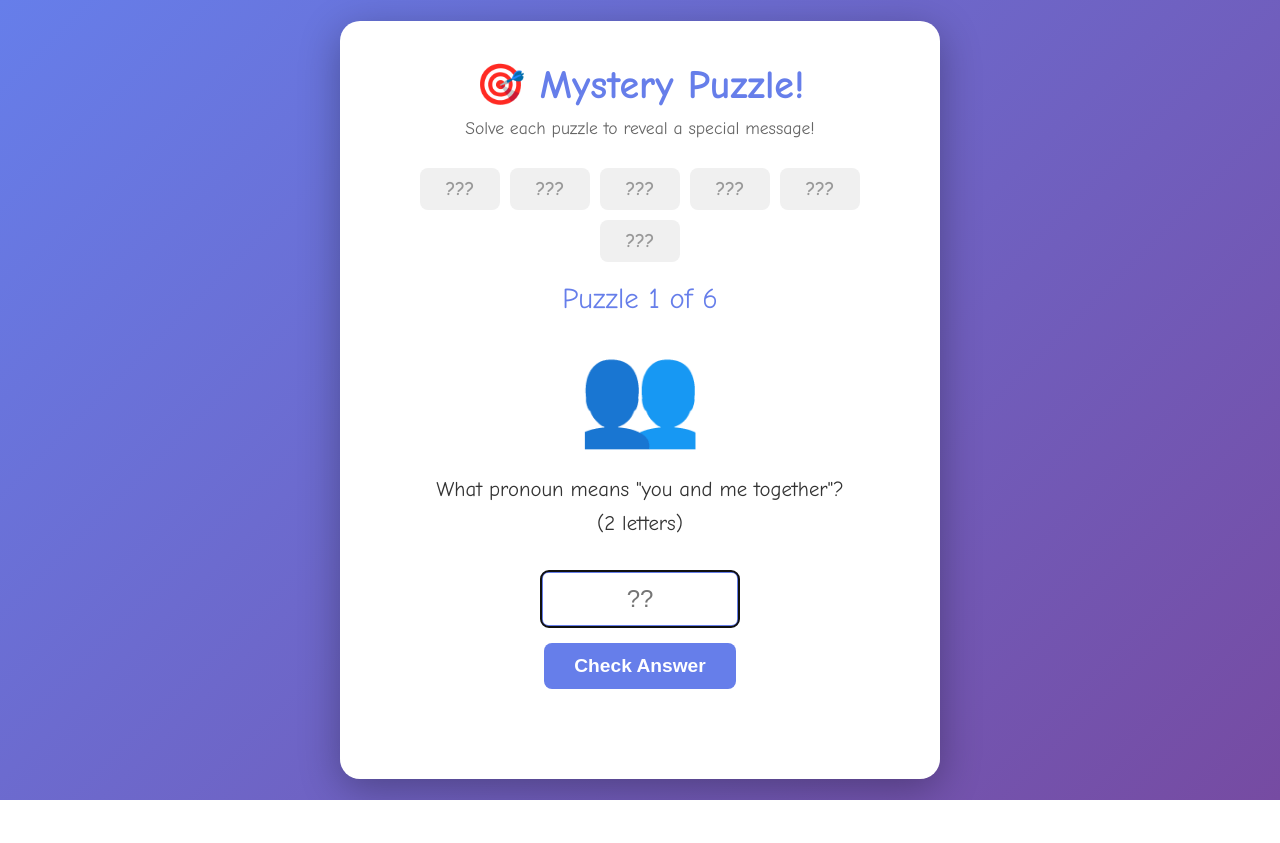
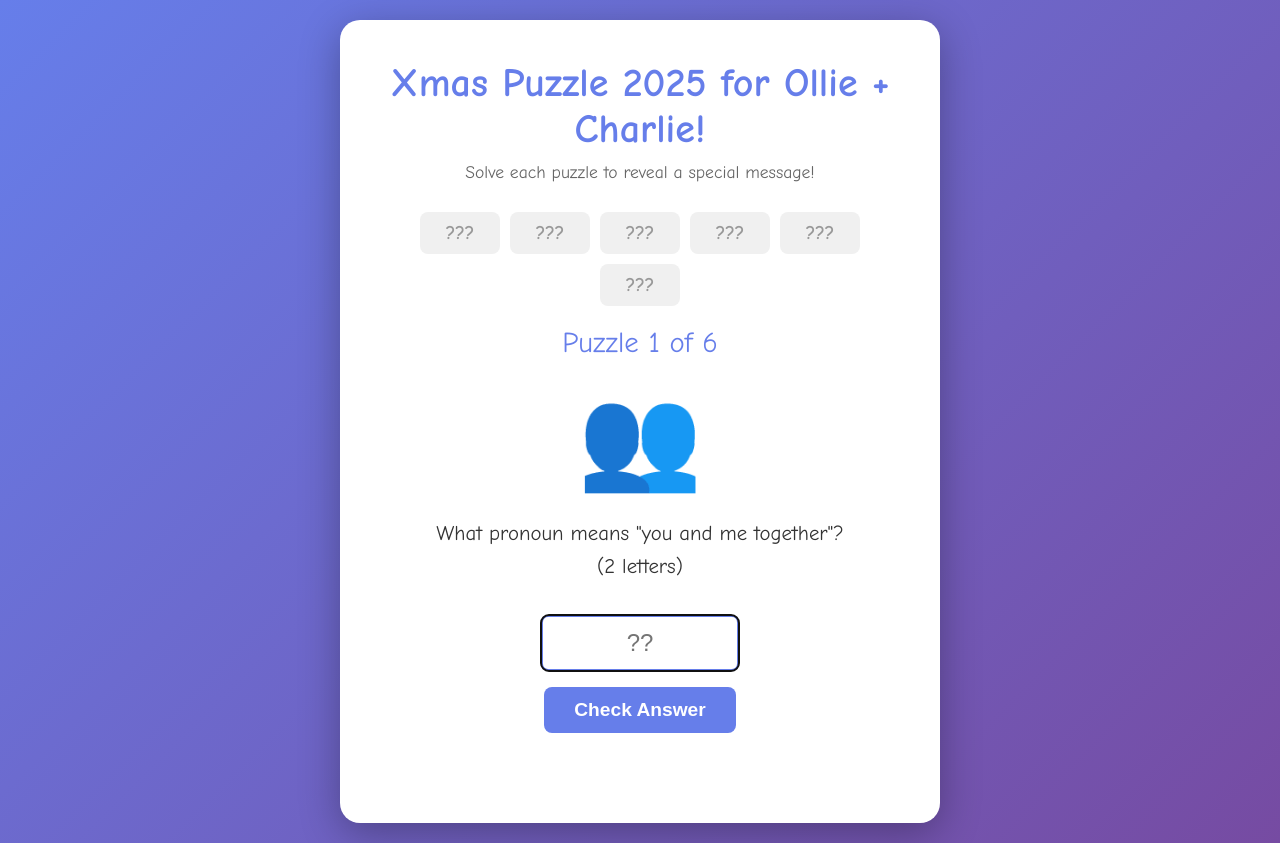
Before and after one commit to helloitsj/xmas-puzzle-2025, a plain HTML site: page index.html in a window 1280 px wide. Before the commit the page ends 800 px from the top, so only its background shows below. Drawn offline with Linux system fonts and the light colour scheme.

Commit message:
Update index.html

```diff
--- a/index.html
+++ b/index.html
@@ -3,7 +3,7 @@
 <head>
     <meta charset="UTF-8">
     <meta name="viewport" content="width=device-width, initial-scale=1.0">
-    <title>Mystery Puzzle Adventure</title>
+    <title>Xmas Puzzle 2025</title>
     <style>
         * {
             margin: 0;
@@ -285,7 +285,7 @@
 <body>
     <div class="game-container">
         <div class="header">
-            <h1>🎯 Mystery Puzzle!</h1>
+            <h1>Xmas Puzzle 2025 for Ollie + Charlie!</h1>
             <p style="color: #666; font-size: 1.1em;">Solve each puzzle to reveal a special message!</p>
         </div>
 
```
